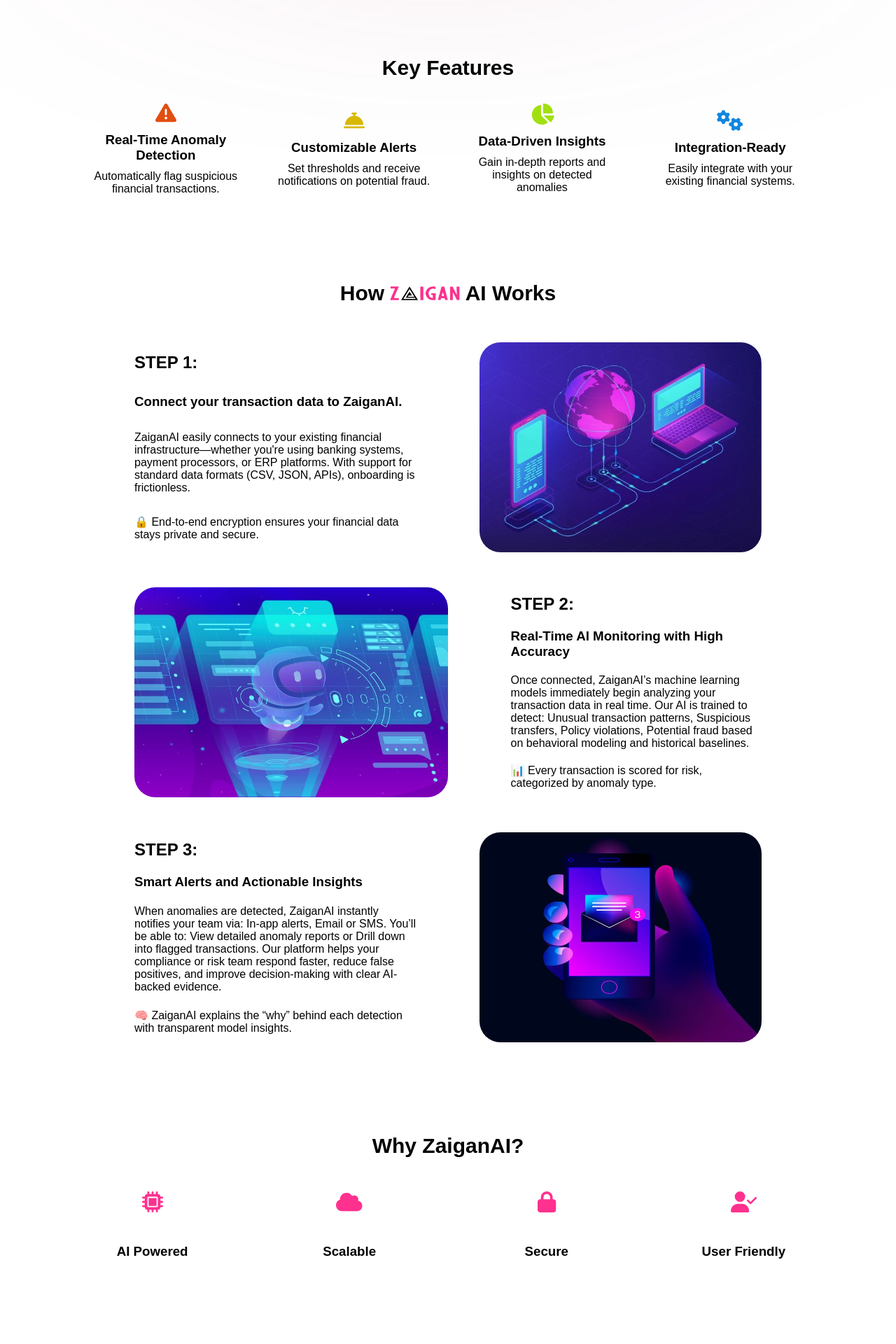
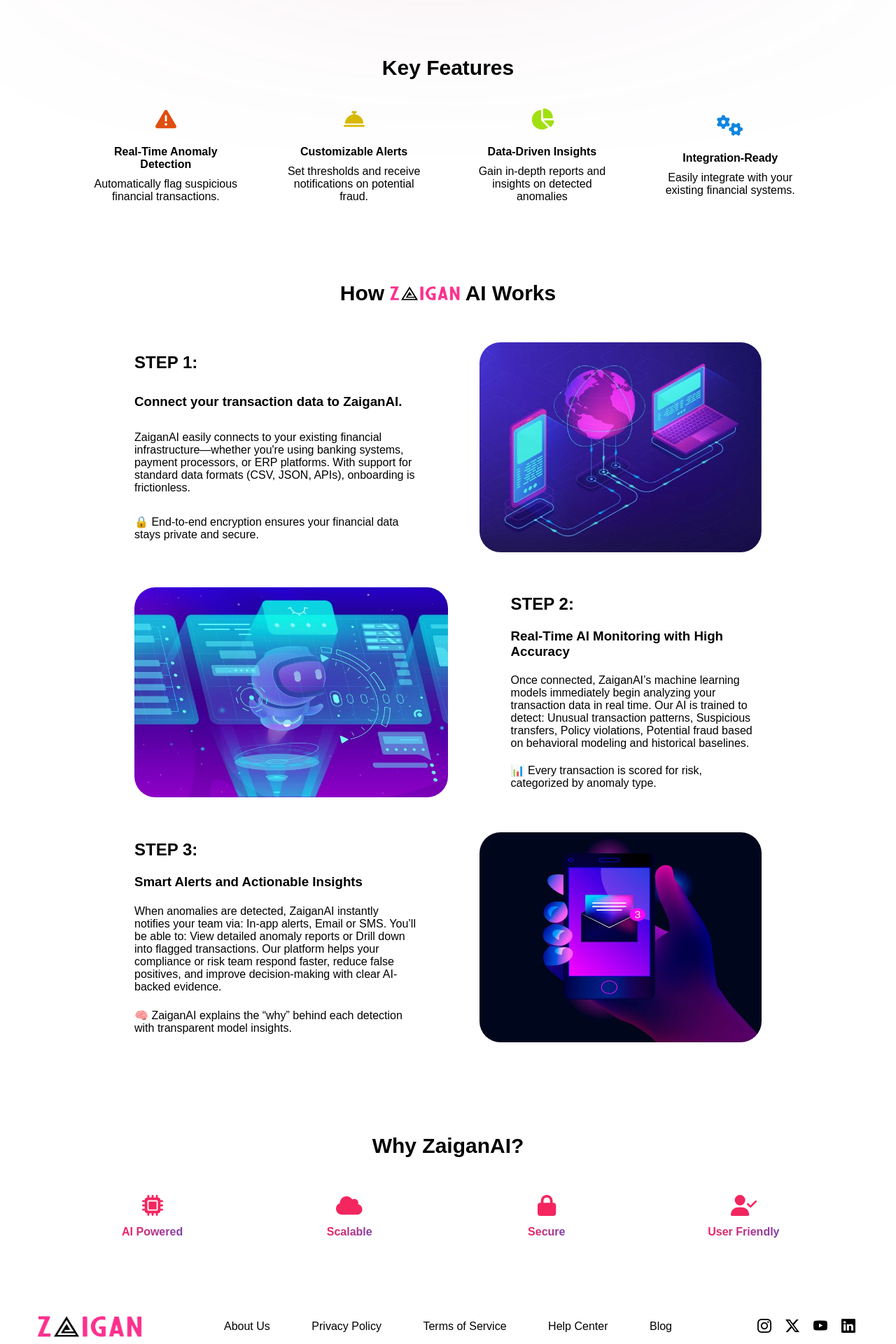
Before and after one commit to OghenefegaOmajene/Finomaly, an Angular app: page /home in a window 1280 px wide. Shown: the part 620-2540 px from the top of the page at 70% size. Built offline with nearby package versions, Linux system fonts and the light colour scheme; a web font is replaced by a local one.

Commit message:
Why us section redesign, Minor font size changes

```diff
--- a/src/app/home/home.component.css
+++ b/src/app/home/home.component.css
@@ -113,6 +113,7 @@
     flex-direction: column;
     align-items: center;
     gap: 10px;
+    padding: 5px;
     justify-content: center;
     border-radius: 10px;
     /* border: 1px solid black; */
@@ -120,10 +121,16 @@
     /* background-color: rgb(217, 217, 217); */
 }
 .keyFeaturesBody div:hover{
-    border-bottom: 5px solid #FF318E;
+    transform: scale(0.9);
+    cursor: pointer;
 }
 fa-icon{
     font-size: 30px;
+    /* background-color: black; */
+    color: #F3265F;
+    /* color: #F/F318E; */
+    padding: 10px;
+    border-radius: 50px;
 }
 .quote{
     font-size: 20px;
@@ -226,7 +233,7 @@
 /* WHY ZAIGAN */
 .whyUs{
     width: 100%;
-    height: 200px;
+    height: 150px;
     /* border: 1px solid black; */
     display: flex;
     flex-direction: column;
@@ -240,7 +247,7 @@
 .whyUsBody{
     width: 80%;
     /* border: 1px solid black; */
-    height: 70%;
+    height: 50%;
     display: flex;
     gap: 10%;
 }
@@ -257,8 +264,12 @@
     /* box-shadow: 1px 1px 5px 1px rgba(0, 0, 0, 0.221); */
     /* background-color: rgb(217, 217, 217); */
 }
-.whyUsBody div:hover{
-    border-bottom: 5px solid #FF318E;
+.whyUsBody div h4{
+    background-image: linear-gradient(to right, #F3265F, #7F40AC);
+    background-size: 100% auto;
+    /* animation: gradientAnimation 5s linear infinite; */
+    -webkit-text-fill-color: transparent;
+    -webkit-background-clip: text;
 }
 
 
@@ -439,6 +450,7 @@
     .whyUs{
         /* border: 1px solid black; */
         height: 250px;
+        /* margin-bottom: 80px; */
     }
     .whyUsBody div h3{
         font-size: 15px;
@@ -448,6 +460,8 @@
         grid-template-columns: repeat(2, 1fr);
         grid-template-rows: repeat(2, 1fr);
         justify-content: center;
+        /* border: 1px solid black; */
+        height: 90%;
         /* align-items: center; */
     }
     .whyUsBody div{
--- a/src/app/home/home.component.html
+++ b/src/app/home/home.component.html
@@ -19,25 +19,25 @@
     <div class="keyFeaturesBody">
         <div>
             <fa-icon [icon]="faWarning" style="color: #e04e10;"></fa-icon>
-            <h3>Real-Time Anomaly Detection</h3>
+            <h4>Real-Time Anomaly Detection</h4>
             <p>Automatically flag suspicious financial transactions.</p>
         </div>
 
         <div>
             <fa-icon [icon]="faAlert" style="color: #d8b800;"></fa-icon>
-            <h3>Customizable Alerts</h3>
+            <h4>Customizable Alerts</h4>
             <p>Set thresholds and receive notifications on potential fraud.</p>
         </div>
 
         <div>
             <fa-icon [icon]="faChart" style="color: #a1e010;"></fa-icon>
-            <h3>Data-Driven Insights</h3>
+            <h4>Data-Driven Insights</h4>
             <p>Gain in-depth reports and insights on detected anomalies</p>
         </div>
 
         <div>
             <fa-icon [icon]="faCog" style="color: #1086e0;"></fa-icon>
-            <h3>Integration-Ready</h3>
+            <h4>Integration-Ready</h4>
             <p>Easily integrate with your existing financial systems.</p>
         </div>
     </div>
@@ -102,23 +102,23 @@
 
     <div class="whyUsBody">
         <div>
-            <fa-icon [icon]="faAI" style="color: #FF318E;"></fa-icon>
-            <h3>AI Powered</h3>
+            <fa-icon [icon]="faAI"></fa-icon>
+            <h4>AI Powered</h4>
         </div>
 
         <div>
-            <fa-icon [icon]="faScale" style="color: #FF318E;"></fa-icon>
-            <h3>Scalable</h3>
+            <fa-icon [icon]="faScale"></fa-icon>
+            <h4>Scalable</h4>
         </div>
 
         <div>
-            <fa-icon [icon]="faLock" style="color: #FF318E;"></fa-icon>
-            <h3>Secure</h3>
+            <fa-icon [icon]="faLock"></fa-icon>
+            <h4>Secure</h4>
         </div>
 
         <div>
-            <fa-icon [icon]="faUser" style="color: #FF318E;"></fa-icon>
-            <h3>User Friendly</h3>
+            <fa-icon [icon]="faUser"></fa-icon>
+            <h4>User Friendly</h4>
         </div>
     </div>
 </section>
```
